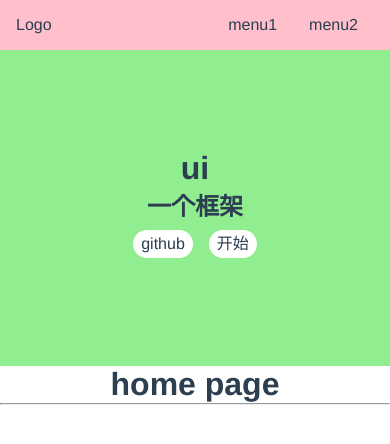
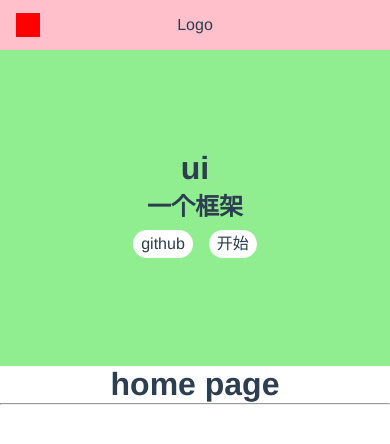
Before and after one commit to Dusty-fub/simple-ui-dev, a Vue app: page /#/ in a window 390 px wide. Shown: the top 444 px of the page. Built offline with nearby package versions, Linux system fonts and the light colour scheme.

Commit message:
完成 aside 切换逻辑

```diff
--- a/src/App.vue
+++ b/src/App.vue
@@ -11,7 +11,8 @@
     name: "App",
 
     setup() {
-        const asideVisible = ref(false);
+        const width = document.documentElement.clientWidth;
+        const asideVisible = ref(width > 500);
         provide("asideVi", asideVisible);
     },
 };
--- a/src/components/TopNav.vue
+++ b/src/components/TopNav.vue
@@ -1,10 +1,11 @@
 <template>
 <div class="topnav">
-    <div class="logo" @click="toggleAside">Logo</div>
+    <div class="logo">Logo</div>
     <ul class="menu">
         <li>menu1</li>
         <li>menu2</li>
     </ul>
+    <span class="toggleAsideMenu" @click="toggleAside"></span>
 </div>
 </template>
 
@@ -22,7 +23,7 @@
             asideVi.value = !asideVi.value;
         };
         return {
-            toggleAside
+            toggleAside,
         };
     },
     data() {
@@ -35,8 +36,11 @@
 .topnav {
     background: pink;
     display: flex;
+    padding: 16px;
+    position: relative;
 
-    padding: 16px;
+    justify-content: center;
+    align-items: center;
 
     >.logo {
         max-width: 6em;
@@ -52,5 +56,30 @@
             margin: 0 1em;
         }
     }
+
+    >.toggleAsideMenu {
+        display: none;
+        width: 24px;
+        height: 24px;
+        background-color: red;
+        position: absolute;
+        left: 16px;
+        top: 50%;
+        transform: translateY(-50%);
+    }
+
+    @media (max-width: 500px) {
+        >.menu {
+            display: none;
+        }
+
+        >.logo {
+            margin: 0 auto;
+        }
+
+        >.toggleAsideMenu {
+            display: inline-block;
+        }
+    }
 }
 </style>
--- a/src/views/Doc.vue
+++ b/src/views/Doc.vue
@@ -50,8 +50,6 @@
     background-color: hsl(180, 70%, 50%);
     width: 150px;
     padding: 16px;
-    position: fixed;
-    left: 0;
 
     >h2 {
         margin-bottom: 4px;
@@ -62,5 +60,10 @@
             padding: 4px 0;
         }
     }
+
+    @media (max-width: 500px) {
+        position: fixed;
+        left: 0;
+    }
 }
 </style>
```
